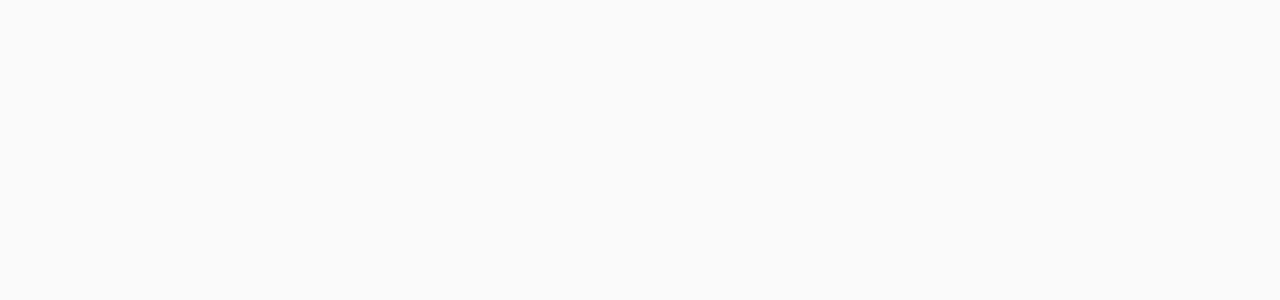
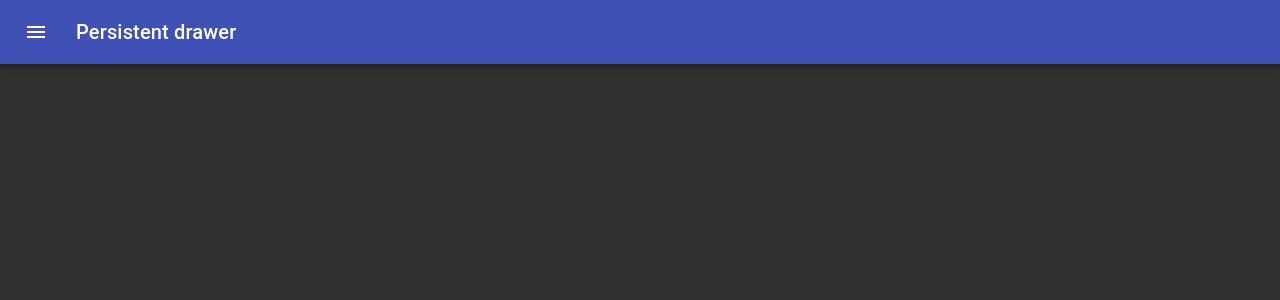
Before and after one commit to reardek/old-slovaks, a React (Create React App) app: page / in a window 1280 px wide. Shown: the top 300 px of the page. Built offline with nearby package versions, Linux system fonts and the light colour scheme; the HTML template or start-up script is replaced by a standard one.

Commit message:
prototype category tab

```diff
--- a/src/App.tsx
+++ b/src/App.tsx
@@ -1,11 +1,22 @@
-import React from 'react';
-import CssBaseline from '@material-ui/core/CssBaseline'
+import React from "react";
+import { createMuiTheme, ThemeProvider } from "@material-ui/core/styles";
+import CssBaseline from "@material-ui/core/CssBaseline";
+import AppBar from "./containers/AppBar";
 
 function App() {
+  //const prefersDarkMode = useMediaQuery("(prefers-color-scheme: dark)");
+
+  const theme = createMuiTheme({
+    palette: {
+      type: "dark",
+    },
+  });
+
   return (
-    <div className="App">
+    <ThemeProvider theme={theme}>
       <CssBaseline />
-    </div>
+      <AppBar />
+    </ThemeProvider>
   );
 }
 
--- /dev/null
+++ b/src/containers/AppBar.tsx
@@ -0,0 +1,218 @@
+import React from "react";
+import {
+  BrowserRouter as Router,
+  Link as RouterLink,
+  Switch,
+  Route,
+} from "react-router-dom";
+import clsx from "clsx";
+import {
+  makeStyles,
+  useTheme,
+  Theme,
+  createStyles,
+} from "@material-ui/core/styles";
+import Drawer from "@material-ui/core/Drawer";
+import CssBaseline from "@material-ui/core/CssBaseline";
+import AppBar from "@material-ui/core/AppBar";
+import Link from "@material-ui/core/Link";
+import Toolbar from "@material-ui/core/Toolbar";
+import List from "@material-ui/core/List";
+import Typography from "@material-ui/core/Typography";
+import Divider from "@material-ui/core/Divider";
+import IconButton from "@material-ui/core/IconButton";
+import MenuIcon from "@material-ui/icons/Menu";
+import ChevronLeftIcon from "@material-ui/icons/ChevronLeft";
+import ChevronRightIcon from "@material-ui/icons/ChevronRight";
+import ListItem from "@material-ui/core/ListItem";
+import ListItemIcon from "@material-ui/core/ListItemIcon";
+import ListItemText from "@material-ui/core/ListItemText";
+import HelpOutlineIcon from "@material-ui/icons/HelpOutline";
+import EmojiEmotionsIcon from "@material-ui/icons/EmojiEmotions";
+import QuestionTab from "./QuestionsTab";
+
+const drawerWidth = 180;
+
+const useStyles = makeStyles((theme: Theme) =>
+  createStyles({
+    root: {
+      display: "flex",
+    },
+    appBar: {
+      transition: theme.transitions.create(["margin", "width"], {
+        easing: theme.transitions.easing.sharp,
+        duration: theme.transitions.duration.leavingScreen,
+      }),
+    },
+    appBarShift: {
+      width: `calc(100% - ${drawerWidth}px)`,
+      marginLeft: drawerWidth,
+      transition: theme.transitions.create(["margin", "width"], {
+        easing: theme.transitions.easing.easeOut,
+        duration: theme.transitions.duration.enteringScreen,
+      }),
+    },
+    menuButton: {
+      marginRight: theme.spacing(2),
+    },
+    hide: {
+      display: "none",
+    },
+    drawer: {
+      width: drawerWidth,
+      flexShrink: 0,
+    },
+    drawerPaper: {
+      width: drawerWidth,
+      color: "inherit",
+    },
+    drawerHeader: {
+      display: "flex",
+      alignItems: "center",
+      padding: theme.spacing(0, 1),
+      // necessary for content to be below app bar
+      ...theme.mixins.toolbar,
+      justifyContent: "flex-end",
+    },
+    content: {
+      flexGrow: 1,
+      padding: theme.spacing(3),
+      transition: theme.transitions.create("margin", {
+        easing: theme.transitions.easing.sharp,
+        duration: theme.transitions.duration.leavingScreen,
+      }),
+      marginLeft: -drawerWidth,
+    },
+    contentShift: {
+      transition: theme.transitions.create("margin", {
+        easing: theme.transitions.easing.easeOut,
+        duration: theme.transitions.duration.enteringScreen,
+      }),
+      marginLeft: 0,
+    },
+    listItem: {
+      color: "inherit",
+    },
+  })
+);
+
+export default function PersistentDrawerLeft() {
+  const classes = useStyles();
+  const theme = useTheme();
+  const [open, setOpen] = React.useState(false);
+
+  const handleDrawerOpen = () => {
+    setOpen(true);
+  };
+
+  const handleDrawerClose = () => {
+    setOpen(false);
+  };
+
+  return (
+    <div className={classes.root}>
+      <CssBaseline />
+      <AppBar
+        position="fixed"
+        className={clsx(classes.appBar, {
+          [classes.appBarShift]: open,
+        })}
+      >
+        <Toolbar>
+          <IconButton
+            color="inherit"
+            aria-label="open drawer"
+            onClick={handleDrawerOpen}
+            edge="start"
+            className={clsx(classes.menuButton, open && classes.hide)}
+          >
+            <MenuIcon />
+          </IconButton>
+          <Typography variant="h6" noWrap>
+            Persistent drawer
+          </Typography>
+        </Toolbar>
+      </AppBar>
+      <Router>
+        <Drawer
+          className={classes.drawer}
+          variant="persistent"
+          anchor="left"
+          open={open}
+          classes={{
+            paper: classes.drawerPaper,
+          }}
+        >
+          <div className={classes.drawerHeader}>
+            <IconButton onClick={handleDrawerClose}>
+              {theme.direction === "ltr" ? (
+                <ChevronLeftIcon />
+              ) : (
+                <ChevronRightIcon />
+              )}
+            </IconButton>
+          </div>
+          <Divider />
+          <List>
+            <Link
+              component={RouterLink}
+              to="/questions"
+              underline="none"
+              className={classes.listItem}
+            >
+              <ListItem button>
+                <ListItemIcon>
+                  <HelpOutlineIcon />
+                </ListItemIcon>
+                <ListItemText>Pytania</ListItemText>
+              </ListItem>
+            </Link>
+            <Link
+              component={RouterLink}
+              to="/feedback"
+              underline="none"
+              className={classes.listItem}
+            >
+              {" "}
+              <ListItem button>
+                <ListItemIcon>
+                  <EmojiEmotionsIcon />
+                </ListItemIcon>
+                <ListItemText>Feedback</ListItemText>
+              </ListItem>
+            </Link>
+          </List>
+        </Drawer>
+        <main
+          className={clsx(classes.content, {
+            [classes.contentShift]: open,
+          })}
+        >
+          <div className={classes.drawerHeader} />
+          <Switch>
+            <Route path="/questions">
+              <QuestionTab></QuestionTab>
+            </Route>
+            <Route path="/feedback">
+              <Typography paragraph>
+                Consequat mauris nunc congue nisi vitae suscipit. Fringilla est
+                ullamcorper eget nulla facilisi etiam dignissim diam. Pulvinar
+                elementum integer enim neque volutpat ac tincidunt. Ornare
+                suspendisse sed nisi lacus sed viverra tellus. Purus sit amet
+                volutpat consequat mauris. Elementum eu facilisis sed odio
+                morbi. Euismod lacinia at quis risus sed vulputate odio. Morbi
+                tincidunt ornare massa eget egestas purus viverra accumsan in.
+                In hendrerit gravida rutrum quisque non tellus orci ac.
+                Pellentesque nec nam aliquam sem et tortor. Habitant morbi
+                tristique senectus et. Adipiscing elit duis tristique
+                sollicitudin nibh sit. Ornare aenean euismod elementum nisi quis
+                eleifend. Commodo viverra maecenas accumsan lacus vel facilisis.
+                Nulla posuere sollicitudin aliquam ultrices sagittis orci a.
+              </Typography>
+            </Route>
+          </Switch>
+        </main>
+      </Router>
+    </div>
+  );
+}
--- /dev/null
+++ b/src/containers/QuestionsTab.tsx
@@ -0,0 +1,62 @@
+import React from "react";
+import { makeStyles, Theme } from "@material-ui/core/styles";
+import Paper from "@material-ui/core/Paper";
+import Typography from "@material-ui/core/Typography";
+import { Button, Grid } from "@material-ui/core";
+
+interface TabPanelProps {
+  children?: React.ReactNode;
+  index: any;
+  value: any;
+}
+
+interface LinkTabProps {
+  label?: string;
+  href?: string;
+}
+
+const useStyles = makeStyles((theme: Theme) => ({
+  root: {
+    flexGrow: 1,
+  },
+  paper: {
+    padding: theme.spacing(2),
+    textAlign: "center",
+    color: theme.palette.text.secondary,
+  },
+}));
+
+export default function QuestionsTab() {
+  const classes = useStyles();
+
+  return (
+    <div className={classes.root}>
+      <Grid container spacing={3}>
+        <Grid item xs>
+          <Paper className={classes.paper}>
+            <Typography variant="h4" gutterBottom color="textPrimary">
+              Wielcy pisarze niemieccy
+            </Typography>
+            <Button variant="contained">xs</Button>
+          </Paper>
+        </Grid>
+        <Grid item xs>
+          <Paper className={classes.paper}>
+            <Typography variant="h4" gutterBottom color="textPrimary">
+              Wielcy pisarze niemieccy
+            </Typography>
+            <Button variant="contained">xs</Button>
+          </Paper>
+        </Grid>
+        <Grid item xs>
+          <Paper className={classes.paper}>
+            <Typography variant="h4" gutterBottom color="textPrimary">
+              Wielcy pisarze niemieccy
+            </Typography>
+            <Button variant="contained">xs</Button>
+          </Paper>
+        </Grid>
+      </Grid>
+    </div>
+  );
+}
```
Also changed, not shown: package.json (+18 -0 lines), 1 other file (tests, documents, lock files or other folders).
